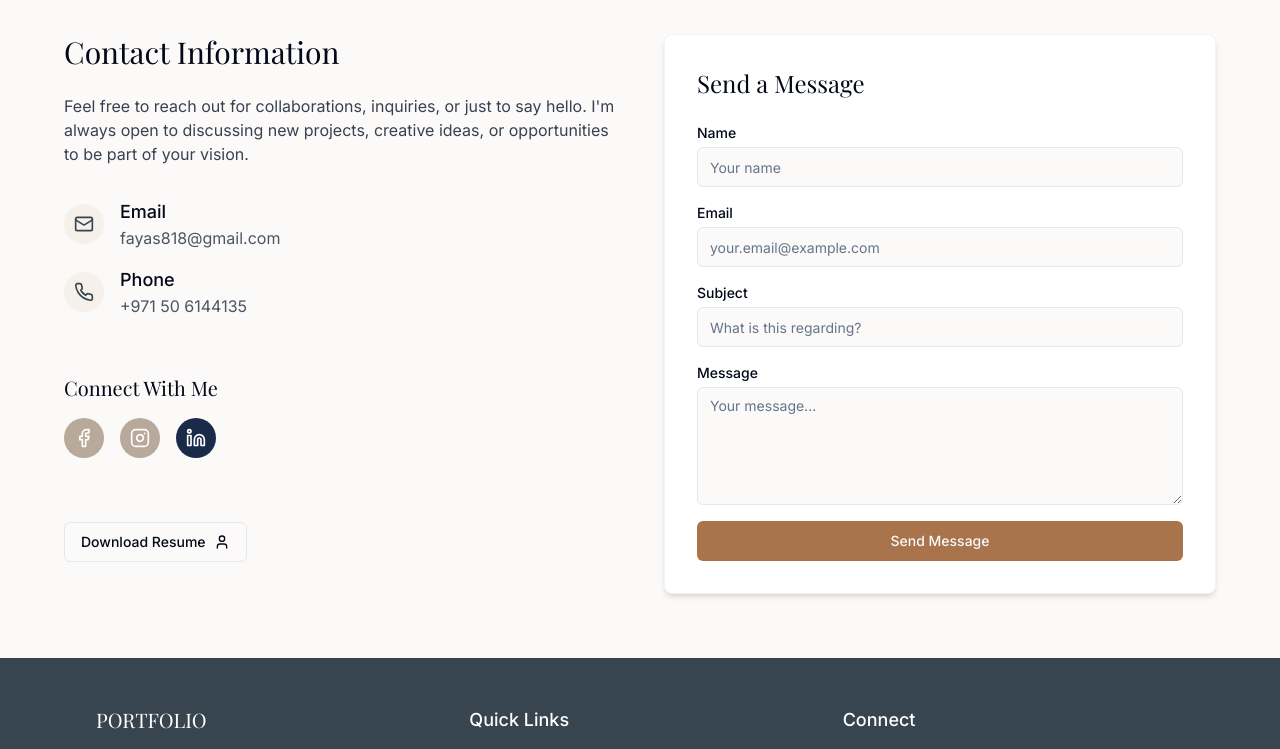
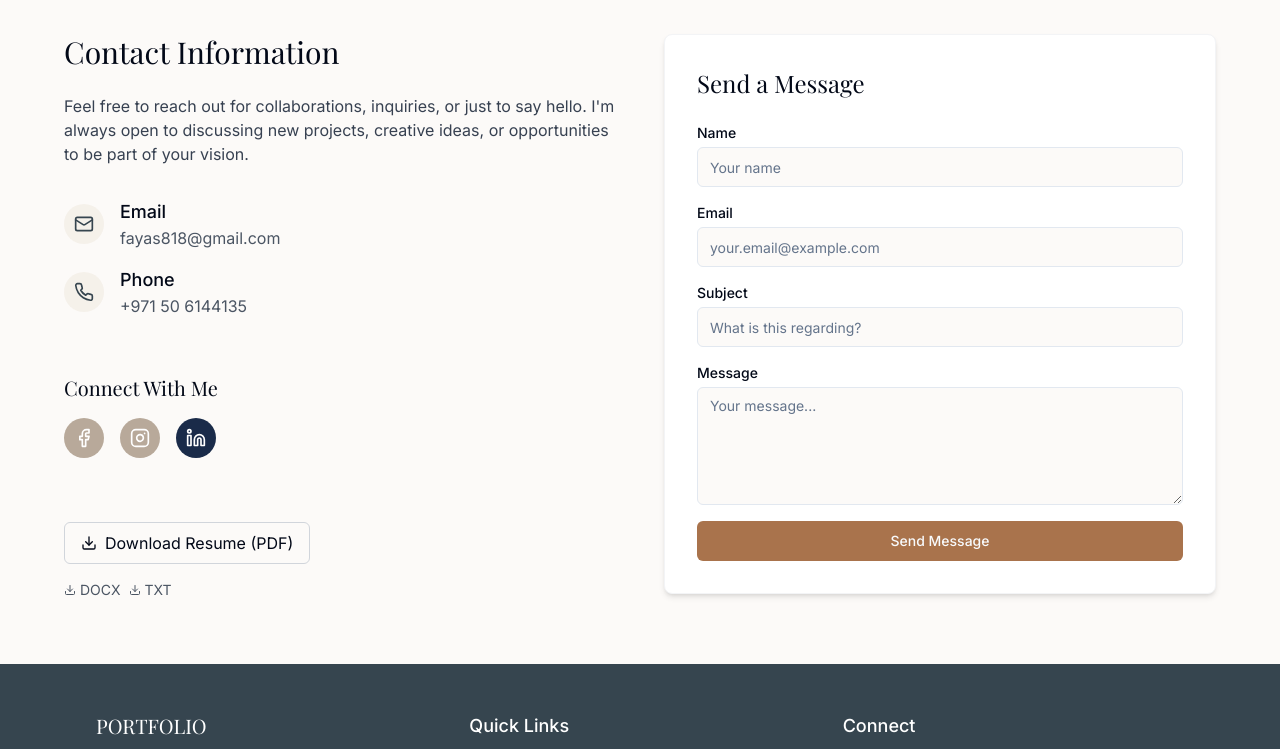
Before and after one commit to faaayaaz/fayzycreax, a React (Vite) app: page /contact in a window 1280 px wide. Shown: the part 366-1115 px from the top of the page. Built offline with nearby package versions, Linux system fonts and the light colour scheme; a web font is replaced by a local one.

Commit message:
temp: save local changes

```diff
--- a/src/pages/Contact.tsx
+++ b/src/pages/Contact.tsx
@@ -1,4 +1,3 @@
-
 import { useState } from "react";
 import Navbar from "@/components/layout/Navbar";
 import Footer from "@/components/layout/Footer";
@@ -7,7 +6,7 @@ import { Button } from "@/components/ui/button";
 import { Input } from "@/components/ui/input";
 import { Textarea } from "@/components/ui/textarea";
 import { useToast } from "@/hooks/use-toast";
-import { Facebook, Instagram, Linkedin, Mail, Phone, User } from "lucide-react";
+import { Facebook, Instagram, Linkedin, Mail, Phone, User, Download } from "lucide-react";
 
 export default function Contact() {
   const { toast } = useToast();
@@ -18,6 +17,9 @@ export default function Contact() {
     message: "",
   });
   const [isSubmitting, setIsSubmitting] = useState(false);
+
+  // Resume file path - you can update this to your actual resume file path
+  const resumeFilePath = "\lovable-uploads/Muhammed Fayaz.pdf";
 
   const handleChange = (e: React.ChangeEvent<HTMLInputElement | HTMLTextAreaElement>) => {
     const { name, value } = e.target;
@@ -42,6 +44,14 @@ export default function Contact() {
         message: "",
       });
     }, 1500);
+  };
+
+  const handleResumeDownload = () => {
+    // You could add analytics tracking here if needed
+    toast({
+      title: "Downloading resume",
+      description: "Your download should begin shortly.",
+    });
   };
 
   return (
@@ -123,30 +133,58 @@ export default function Contact() {
                     <a
                       href="#"
                       className="h-10 w-10 rounded-full bg-fashion-taupe flex items-center justify-center text-white hover:bg-fashion-charcoal transition-colors"
+                      aria-label="Facebook"
                     >
                       <Facebook className="h-5 w-5" />
                     </a>
                     <a
                       href="https://www.instagram.com/faaayaaz?igsh=MTFjdnhqdzU2OTNrMA%3D%3D&utm_source=qr"
-
+                      target="_blank"
+                      rel="noopener noreferrer"
                       className="h-10 w-10 rounded-full bg-fashion-taupe flex items-center justify-center text-white hover:bg-fashion-charcoal transition-colors"
+                      aria-label="Instagram"
                     >
                       <Instagram className="h-5 w-5" />
                     </a>
                     <a
                       href="https://www.linkedin.com/in/faaayaaz?utm_source=share&utm_campaign=share_via&utm_content=profile&utm_medium=ios_app"
-
+                      target="_blank"
+                      rel="noopener noreferrer"
                       className="h-10 w-10 rounded-full bg-data-navy flex items-center justify-center text-white hover:bg-data-blue transition-colors"
+                      aria-label="LinkedIn"
                     >
                       <Linkedin className="h-5 w-5" />
                     </a>
                   </div>
                 </div>
 
-                <div className="pt-8">
-                  <Button variant="outline" className="flex items-center gap-2">
-                    Download Resume <User className="h-4 w-4" />
-                  </Button>
+                <div className="pt-8 space-y-4">
+                  <a
+                    href={resumeFilePath}
+                    download
+                    onClick={handleResumeDownload}
+                    className="inline-flex items-center gap-2 px-4 py-2 border border-gray-300 rounded-md hover:bg-gray-50 transition-colors"
+                  >
+                    <Download className="h-4 w-4" /> Download Resume (PDF)
+                  </a>
+
+                  {/* Additional resume formats if needed */}
+                  <div className="flex flex-wrap gap-2">
+                    <a
+                      href="/resume/Fayas_Resume_2024.docx"
+                      download
+                      className="text-sm text-gray-600 hover:text-primary flex items-center gap-1"
+                    >
+                      <Download className="h-3 w-3" /> DOCX
+                    </a>
+                    <a
+                      href="/resume/Fayas_Resume_2024.txt"
+                      download
+                      className="text-sm text-gray-600 hover:text-primary flex items-center gap-1"
+                    >
+                      <Download className="h-3 w-3" /> TXT
+                    </a>
+                  </div>
                 </div>
               </motion.div>
 
```
Also changed, not shown: 1 other file (tests, documents, lock files or other folders).
